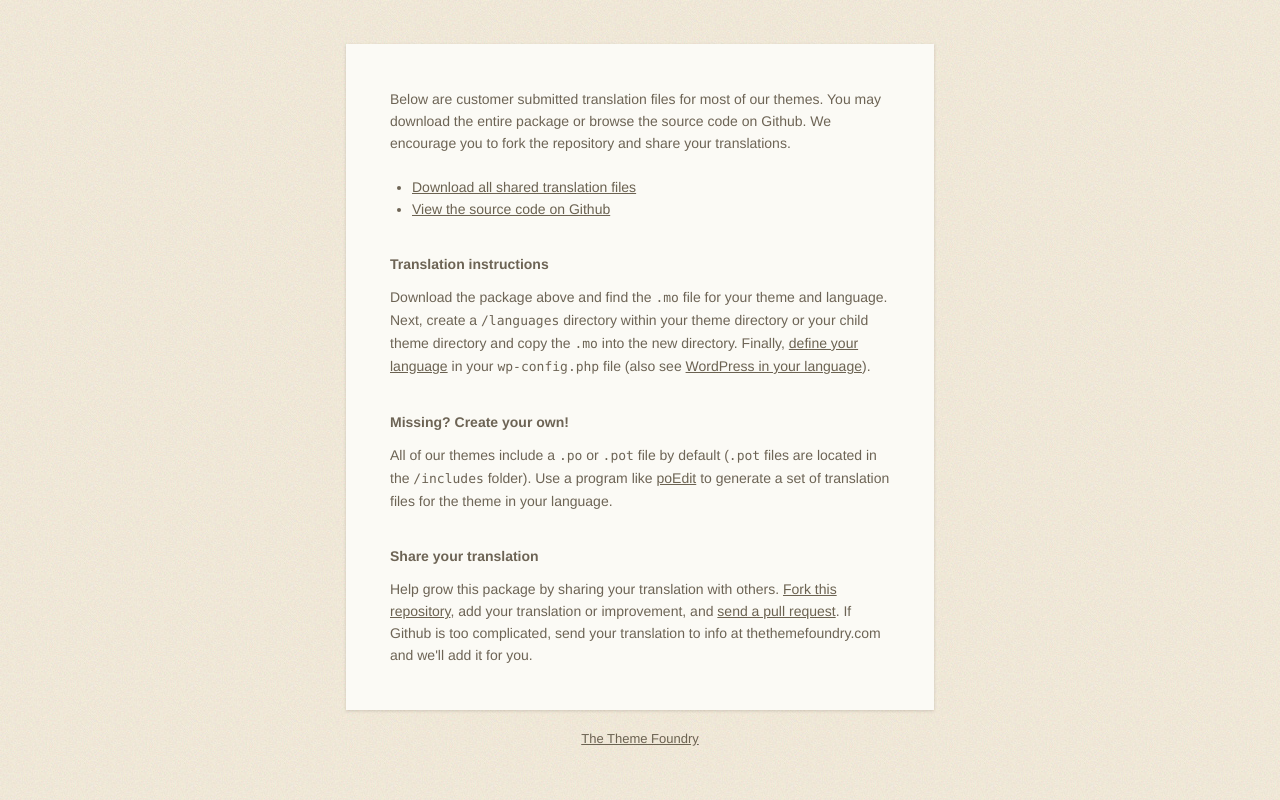
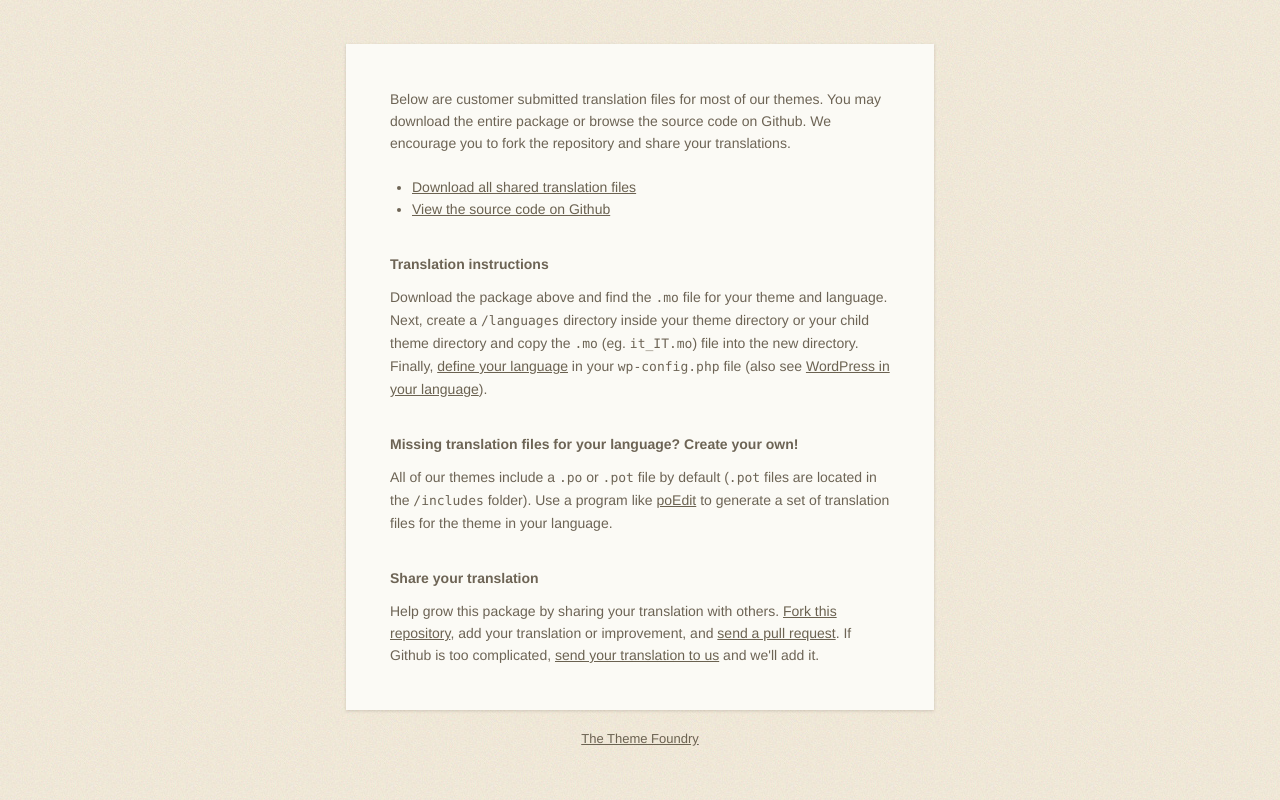
Before and after one commit to thethemefoundry/ttf-translate, a plain HTML site: page index.html in a window 1280 px wide. Drawn offline with Linux system fonts and the light colour scheme.

Commit message:
Make instructions more clear.

```diff
--- a/index.html
+++ b/index.html
@@ -23,15 +23,15 @@
 		</div>
 		<div class="section">
 			<h2>Translation instructions</h2>
-			<p>Download the package above and find the <code>.mo</code> file for your theme and language. Next, create a <code>/languages</code> directory within your theme directory or your child theme directory and copy the <code>.mo</code> into the new directory. Finally, <a href="http://codex.wordpress.org/Editing_wp-config.php#Language_and_Language_Directory">define your language</a> in your <code>wp-config.php</code> file (also see <a href="http://codex.wordpress.org/WordPress_in_Your_Language">WordPress in your language</a>).</p>
+			<p>Download the package above and find the <code>.mo</code> file for your theme and language. Next, create a <code>/languages</code> directory inside your theme directory or your child theme directory and copy the <code>.mo</code> (eg. <code>it_IT.mo</code>) file into the new directory. Finally, <a href="http://codex.wordpress.org/Editing_wp-config.php#Language_and_Language_Directory">define your language</a> in your <code>wp-config.php</code> file (also see <a href="http://codex.wordpress.org/WordPress_in_Your_Language">WordPress in your language</a>).</p>
 		</div>
 		<div class="section">
-			<h2>Missing? Create your own!</h2>
+			<h2>Missing translation files for your language? Create your own!</h2>
 			<p>All of our themes include a <code>.po</code> or <code>.pot</code> file by default (<code>.pot</code> files are located in the <code>/includes</code> folder). Use a program like <a href="http://www.poedit.net/">poEdit</a> to generate a set of translation files for the theme in your language.</p>
 		</div>
 		<div class="section">
 			<h2>Share your translation</h2>
-			<p>Help grow this package by sharing your translation with others. <a href="http://help.github.com/fork-a-repo/">Fork this repository</a>, add your translation or improvement, and <a href="http://help.github.com/send-pull-requests/">send a pull request</a>. If Github is too complicated, send your translation to info at thethemefoundry.com and we'll add it for you.</p>
+			<p>Help grow this package by sharing your translation with others. <a href="http://help.github.com/fork-a-repo/">Fork this repository</a>, add your translation or improvement, and <a href="http://help.github.com/send-pull-requests/">send a pull request</a>. If Github is too complicated, <a href="http://thethemefoundry.com/contact/">send your translation to us</a> and we'll add it.</p>
 		</div>
 	</div>
 	<div id="footer">
```
